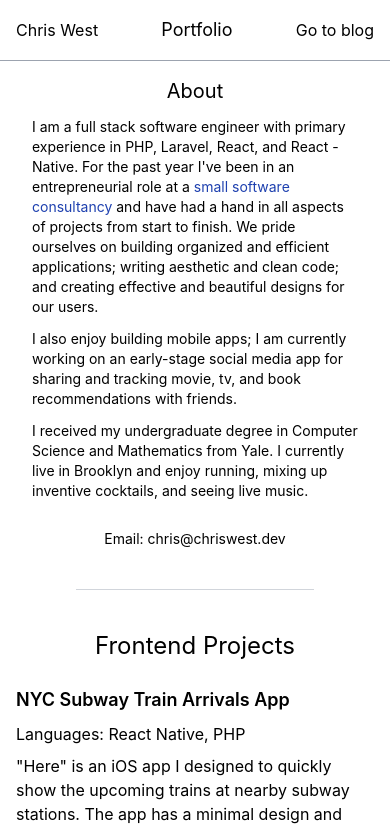
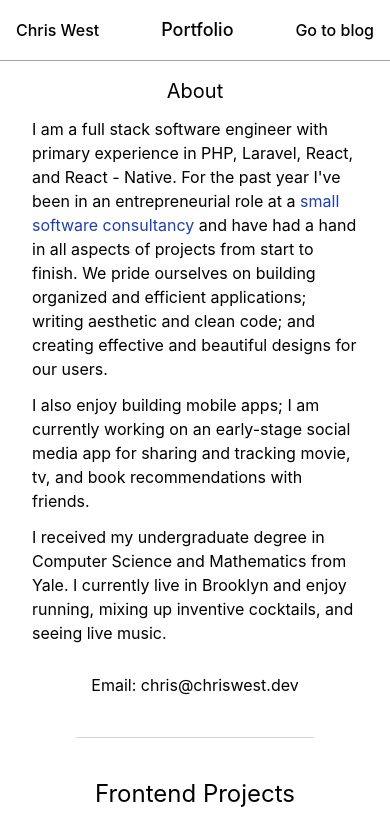
Before and after one commit to cwest144/cwest144.github.io, a React (Create React App) app: page / in a window 390 px wide. Shown: the top 829 px of the page. Built offline with nearby package versions, Linux system fonts and the light colour scheme.

Commit message:
styling improvements

```diff
--- a/src/App.js
+++ b/src/App.js
@@ -12,13 +12,13 @@ function App() {
       <header className="sticky top-0">
         <div className="w-full flex flex-row py-4 px-4 md:px-16 border-b border-b-gray-400 bg-white/70 backdrop-blur">
           <div className="w-full flex flex-row items-center justify-between max-w-screen-xl mx-auto">
-            <div className='text-md sm:text-lg'>
+            <div className='text-md sm:text-lg font-medium'>
               Chris West
             </div>
-            <div className='text-lg sm:text-xl'>
+            <div className='text-lg sm:text-xl font-medium'>
               Portfolio
             </div>
-            <a className='text-md sm:text-lg' href='http://cwest144.com' target='_blank' rel="noreferrer">
+            <a className='text-md sm:text-lg font-medium' href='http://cwest144.com' target='_blank' rel="noreferrer">
               Go to blog
             </a>
           </div>
@@ -31,7 +31,7 @@ function App() {
               <div className='text-xl'>
                 About
               </div>
-              <div className='flex flex-col space-y-3 text-left text-sm sm:text-base mx-4 md:mx-16 lg:mx-36'>
+              <div className='flex flex-col space-y-3 text-left text-base mx-4 md:mx-16 lg:mx-36'>
                 <div>
                 I am a full stack software engineer with primary experience in PHP, Laravel, React, and React - Native.
                 For the past year I've been in an entrepreneurial role at a <a href="https://highsidelabs.co" target="_blank" rel="noreferrer" className='text-blue-800'>small software consultancy </a>
```
